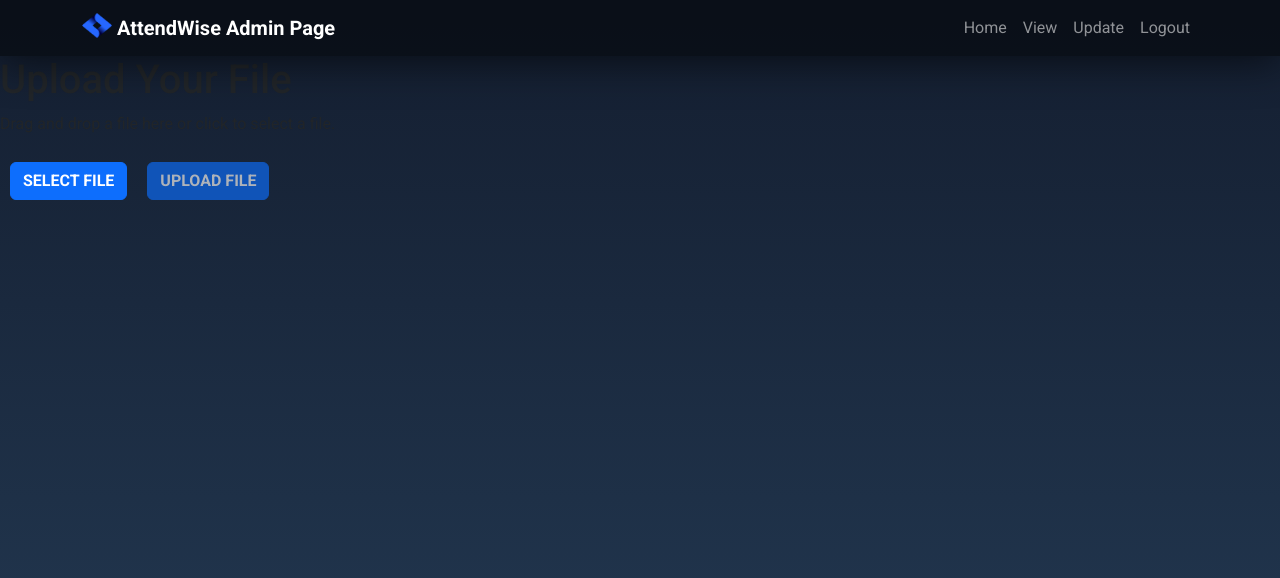
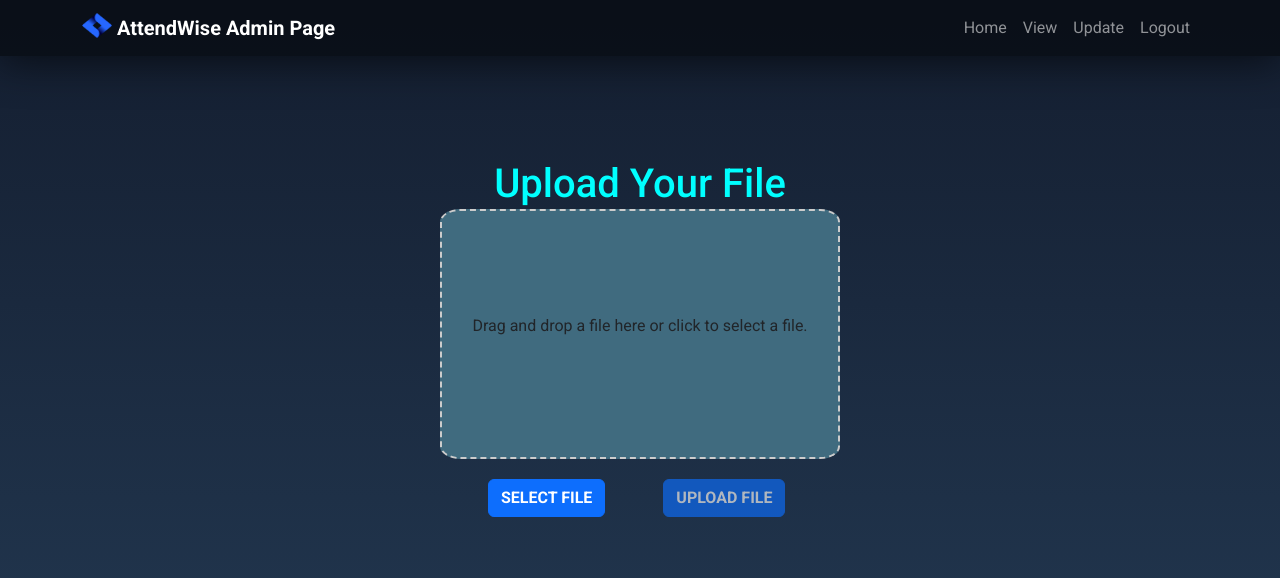
Before and after one commit to SiddheshSonar/AttendEase, a React (Vite) app in the folder admin_page/: page /upload in a window 1280 px wide. Shown: the top 578 px of the page. Built offline with nearby package versions, Linux system fonts and the light colour scheme; what pocketbase would draw is missing.

Commit message:
Update App.css

```diff
--- a/admin_page/src/App.css
+++ b/admin_page/src/App.css
@@ -155,3 +155,37 @@ td {
 #demo-simple-select-helper-label{
   color: black;
 }
+.upload-container {
+  position: absolute;
+  margin-top: 10%;
+  left: 50%;
+  top: 30%;
+  transform: translate(-50%,-50%);
+}
+.dropzone {
+  width: 400px;
+  height: 250px;
+  border: 2px dashed #ccc;
+  display: flex;
+  justify-content: center;
+  align-items: center;
+  margin: 0 auto;
+  border-radius: 5%;
+  background-color: rgb(64, 107, 127);
+}
+.btn-primary{
+  margin-top: 20px;
+  align-items: center;
+  margin-left: 48px;
+}
+.title-font{
+  font-size: 25px;
+}
+.title{
+  color: aqua;
+  position: absolute;
+  left: 50%;
+  top: 23%;
+  transform: translate(-50%,-50%)
+
+}
```
